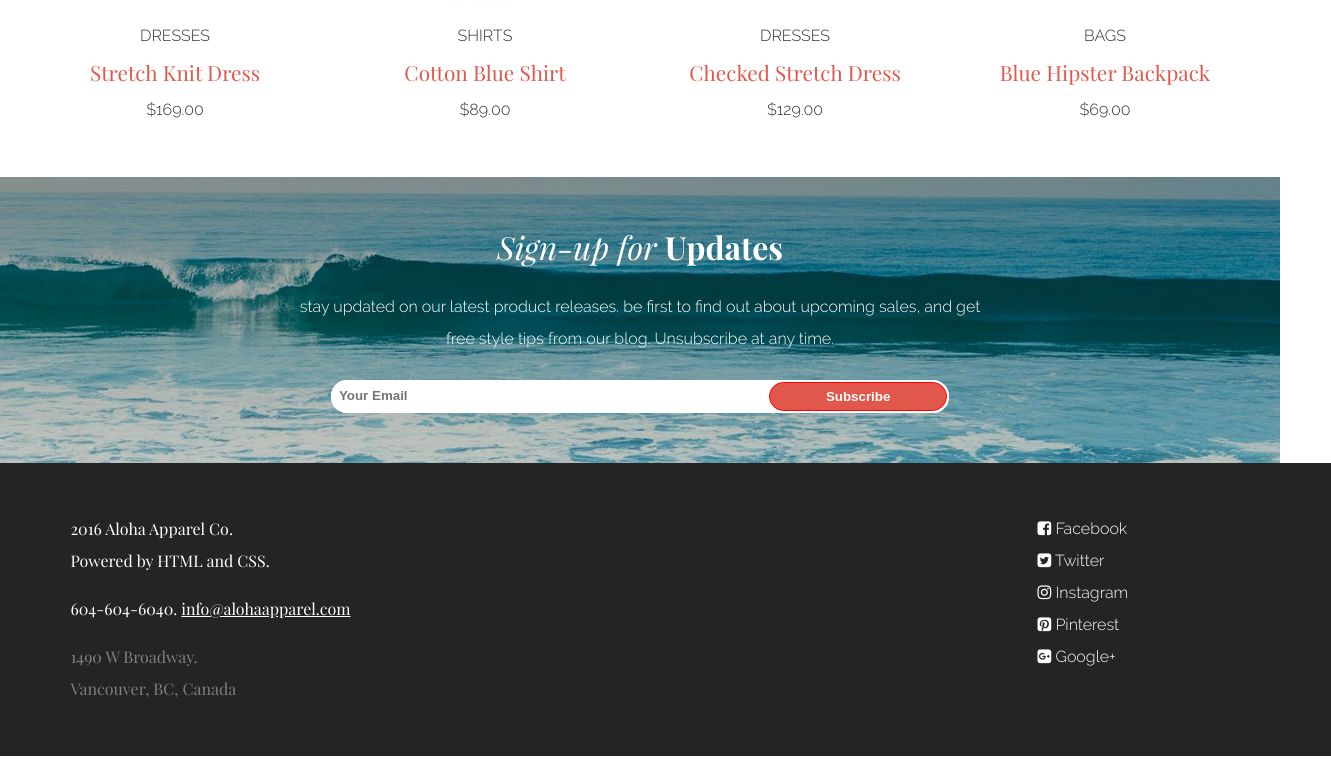
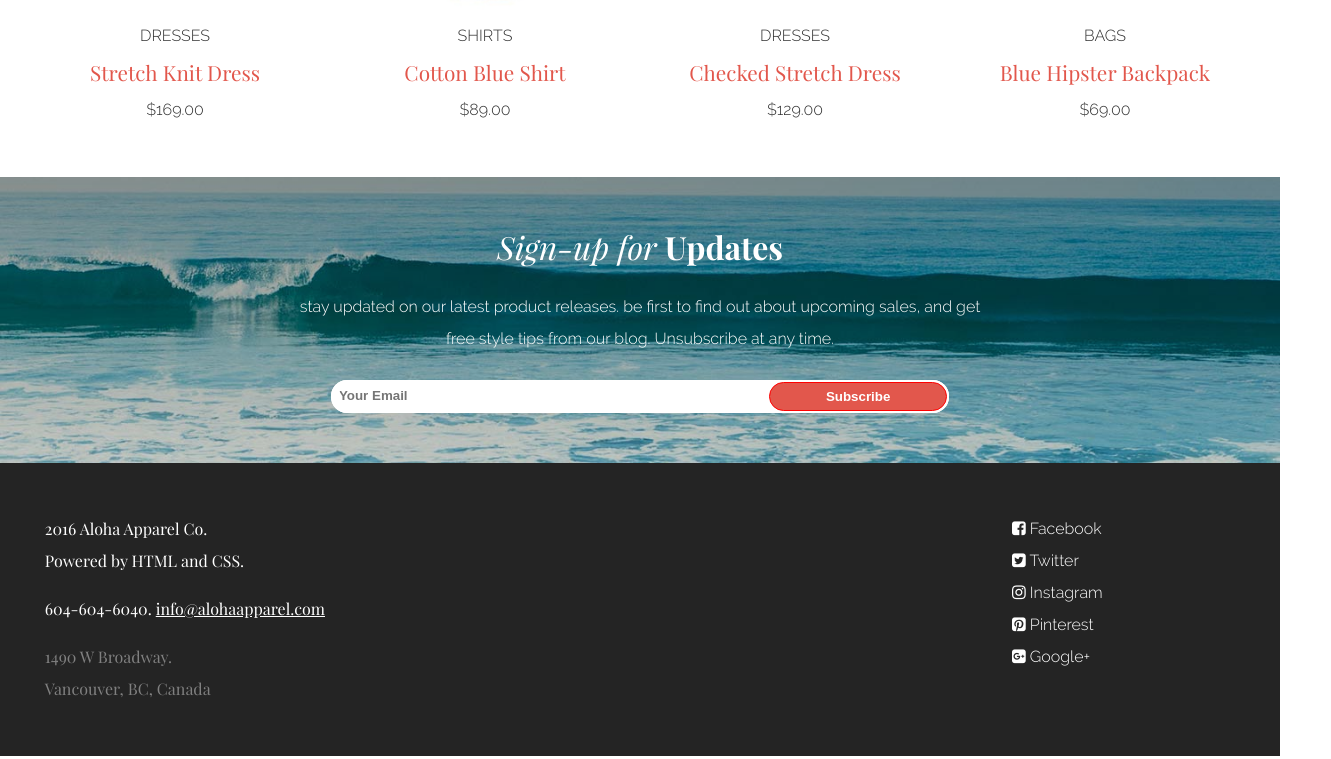
Before and after one commit to rienaldy/aloha, a plain HTML site: page index.html in a window 1280 px wide. Shown: the part 1032-1791 px from the top of the page, 1331 px wide, since content can reach past the window. Drawn offline with Linux system fonts and the light colour scheme; files whose address does not match are found by name.

Commit message:
updated css

```diff
--- a/stylesheet.css
+++ b/stylesheet.css
@@ -251,7 +251,7 @@ input[type="submit"]:hover{
 footer{
 	background-color: #242424;
 	width: 100%;
-	padding: 2%;
+	padding: 2% 0;
 	display: inline-block;
 }
 
```
